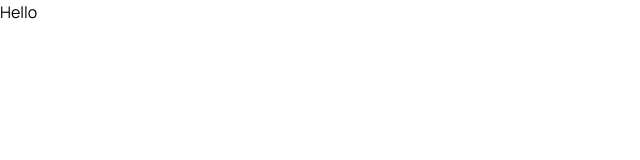
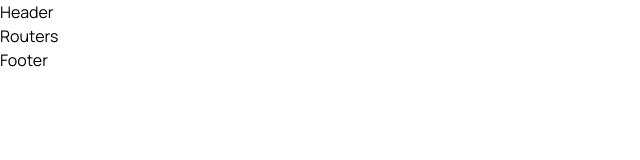
Before and after one commit to Isurulak1/Doctor_apoiment_bookingapp, a React (Vite) app in the folder frontend/: page / in a window 1280 px wide. Shown: the top 160 px of the page, without its empty margins (0-640 px from the left). Built offline with nearby package versions, Linux system fonts and the light colour scheme.

Commit message:
Setup page layout

```diff
--- a/frontend/src/App.jsx
+++ b/frontend/src/App.jsx
@@ -1,4 +1,5 @@
 import './App.css'
+import Layout from './layout/Layout'
 
 
 function App() {
@@ -6,7 +7,7 @@ function App() {
 
   return (
     <>
-      <h1>Hello</h1>
+      <Layout />
     </>
   )
 }
--- a/frontend/src/layout/Layout.jsx
+++ b/frontend/src/layout/Layout.jsx
@@ -1,8 +1,18 @@
 import React from 'react'
+
+import Header from '../components/Header/Header'
+import Footer from '../components/Footer/Footer'
+import Routers from '../routes/Routers'
 
 const Layout = () => {
   return (
-    <div>Layout</div>
+  <>
+  <Header />
+  <main>
+    <Routers />
+  </main>
+  <Footer />
+  </>
   )
 }
 
```
